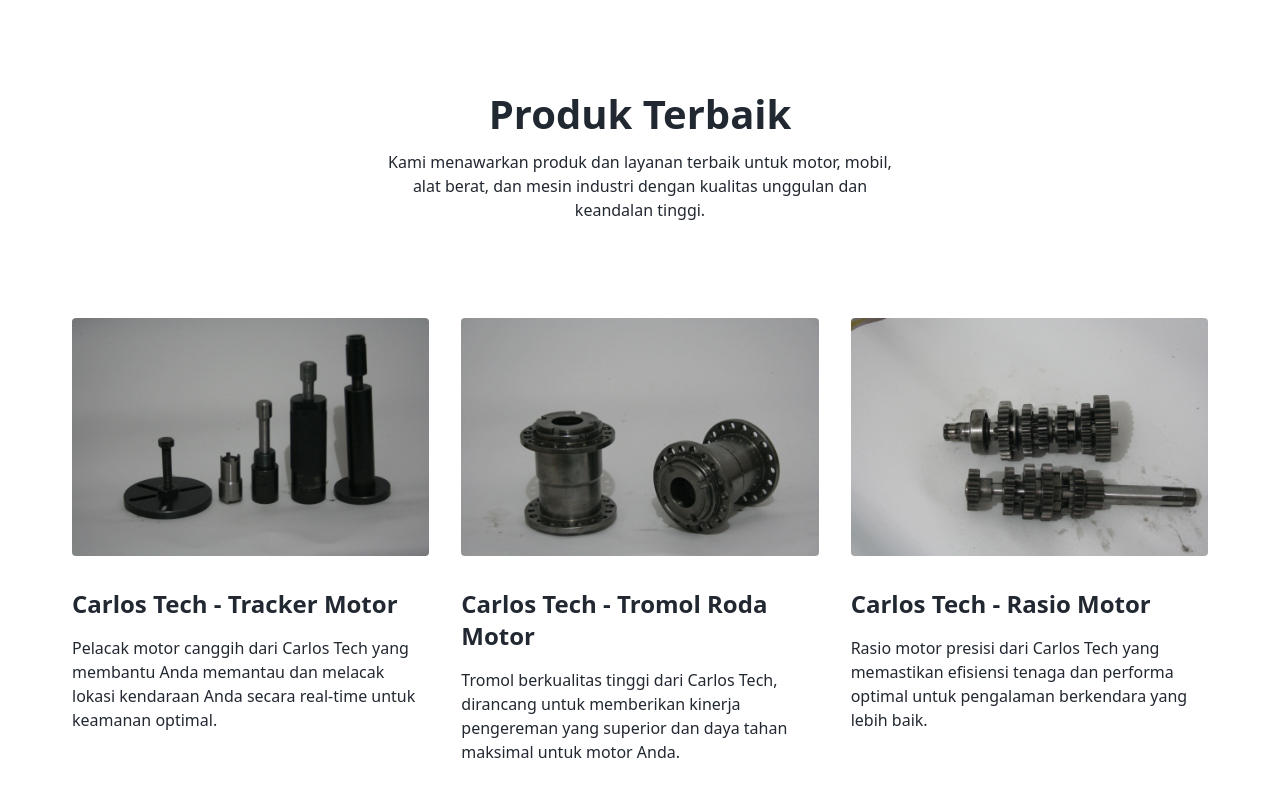
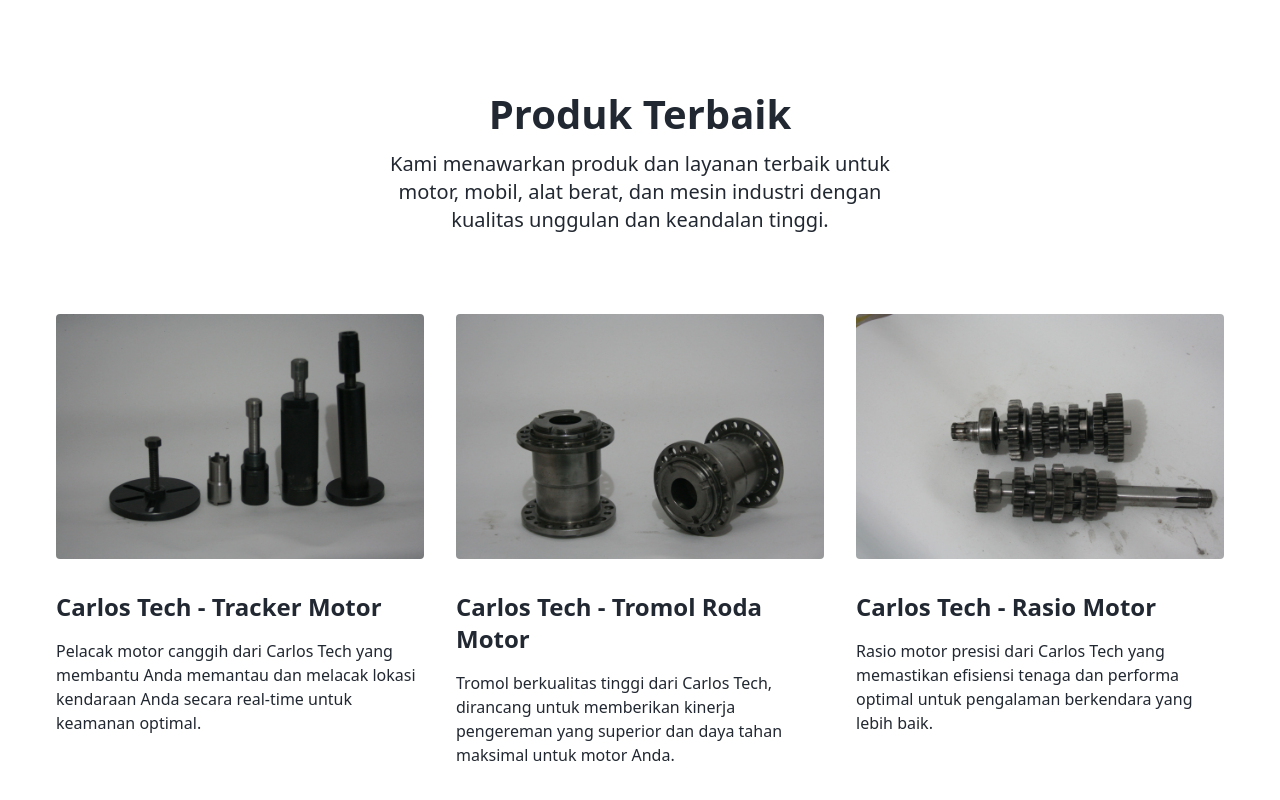
Before and after one commit to dzakyzein/carlostech, a React (Vite) app: page / in a window 1280 px wide. Shown: the part 1460-2260 px from the top of the page. Built offline with nearby package versions, Linux system fonts and the light colour scheme.

Commit message:
update dikit

```diff
--- a/src/Pages/Landingpage/CardProduct.jsx
+++ b/src/Pages/Landingpage/CardProduct.jsx
@@ -14,8 +14,8 @@
           )} */}
           <h3>
             <a
-              href='/#'
-              className='mb-4 inline-block text-xl font-semibold text-dark hover:text-primary dark:text-white sm:text-2xl lg:text-xl xl:text-2xl'
+              href='#'
+              className='mb-4 inline-block text-xl font-semibold text-dark hover:text-sky-500  sm:text-2xl lg:text-xl xl:text-2xl'
             >
               {CardTitle}
             </a>
--- a/src/Pages/Landingpage/Product.jsx
+++ b/src/Pages/Landingpage/Product.jsx
@@ -17,7 +17,7 @@
               <h2 className='mb-4 text-3xl font-bold dark:text-white sm:text-4xl md:text-[40px]'>
                 Produk Terbaik
               </h2>
-              <p className='text-base text-body-color dark:text-dark-6'>
+              <p className='text-xl'>
                 Kami menawarkan produk dan layanan terbaik untuk motor, mobil,
                 alat berat, dan mesin industri dengan kualitas unggulan dan
                 keandalan tinggi.
@@ -25,7 +25,7 @@
             </div>
           </div>
         </div>
-        <div className='m-4 flex flex-wrap'>
+        <div className='flex flex-wrap'>
           <CardProduct
             // date='Dec 22, 2023'
             CardTitle='Carlos Tech - Tracker Motor'
```
